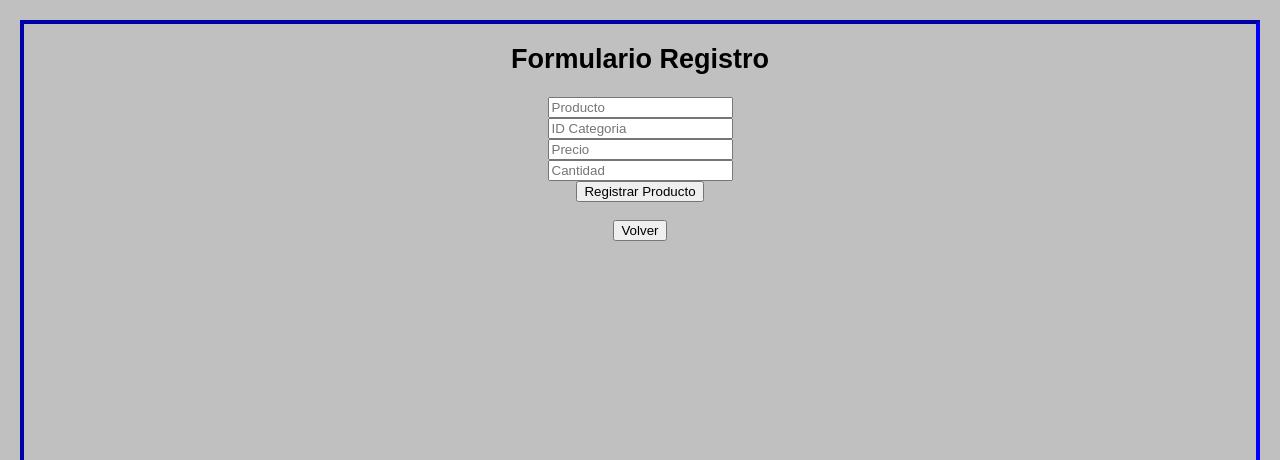
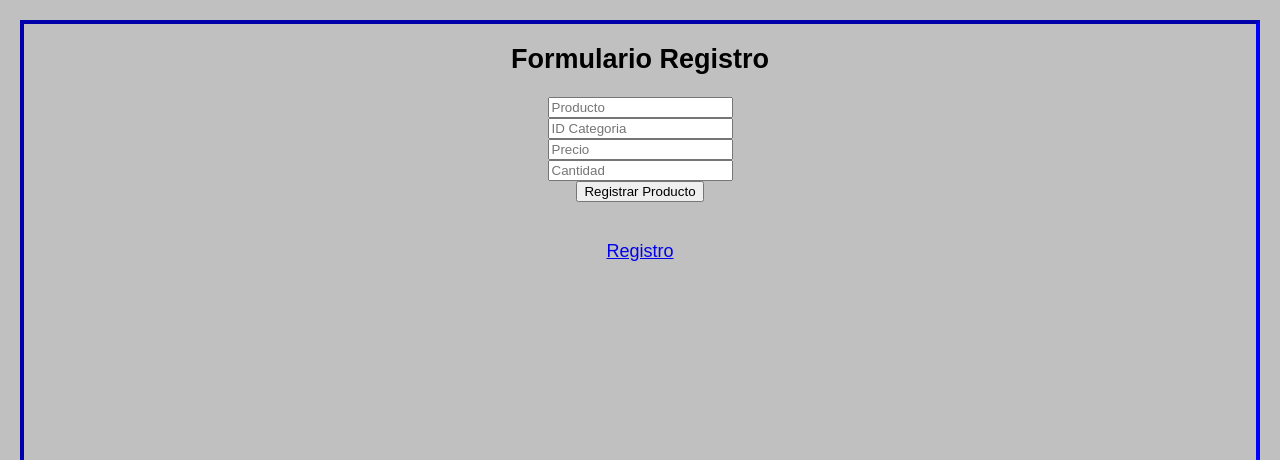
Before and after one commit to InformaticoNoob/Prueba3, a PHP site: page /Prueba3/Registro/formRegistro.php in a window 1280 px wide. Shown: the top 460 px of the page. Run offline with PHP 8.4, Linux system fonts and the light colour scheme.

```diff
--- a/Registro/formRegistro.php
+++ b/Registro/formRegistro.php
@@ -21,7 +21,10 @@
         </div>
 		<div><center>
 			<form method="POST" action="index.php">
-			<button type="submit">Volver</button>
+
+			<br>
+                        <a href="MantenedorUsuario/Registro.php">Registro</a>
+
 			</form>
     </body>
 </html>
```
